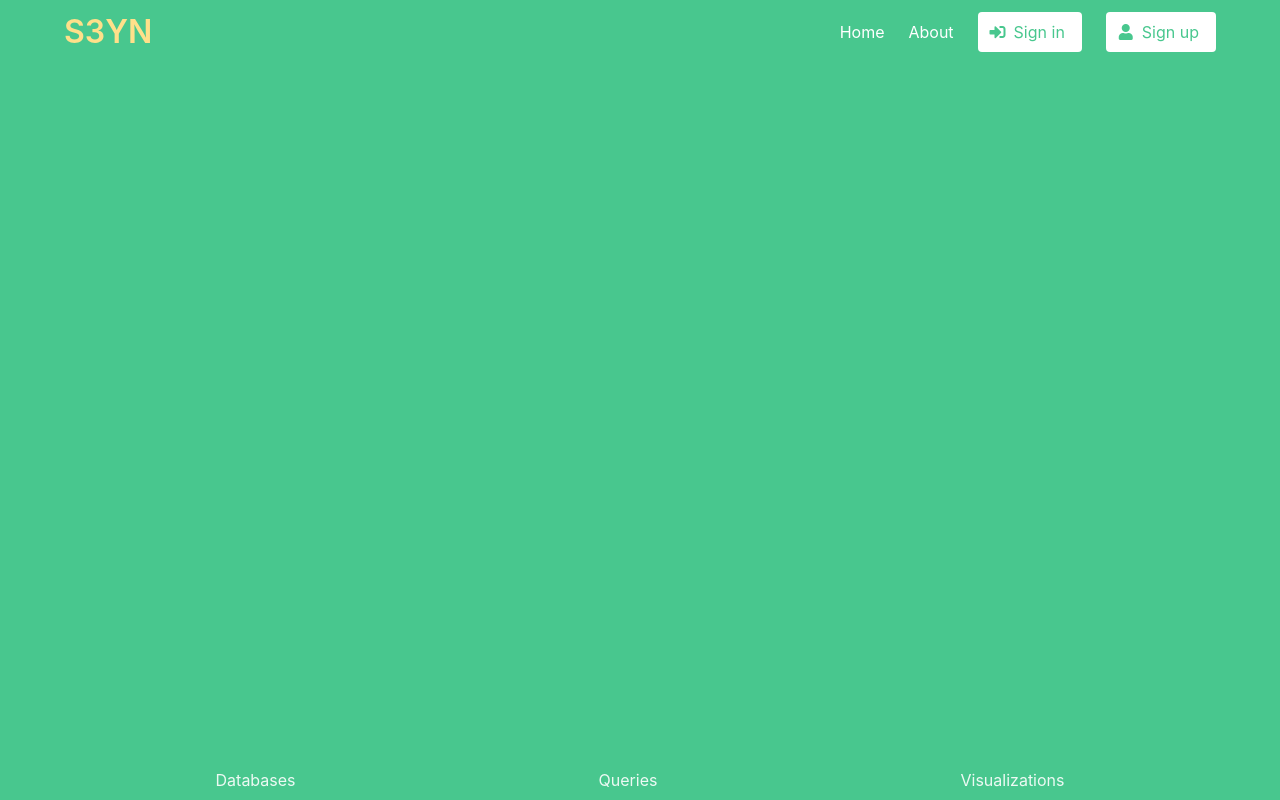
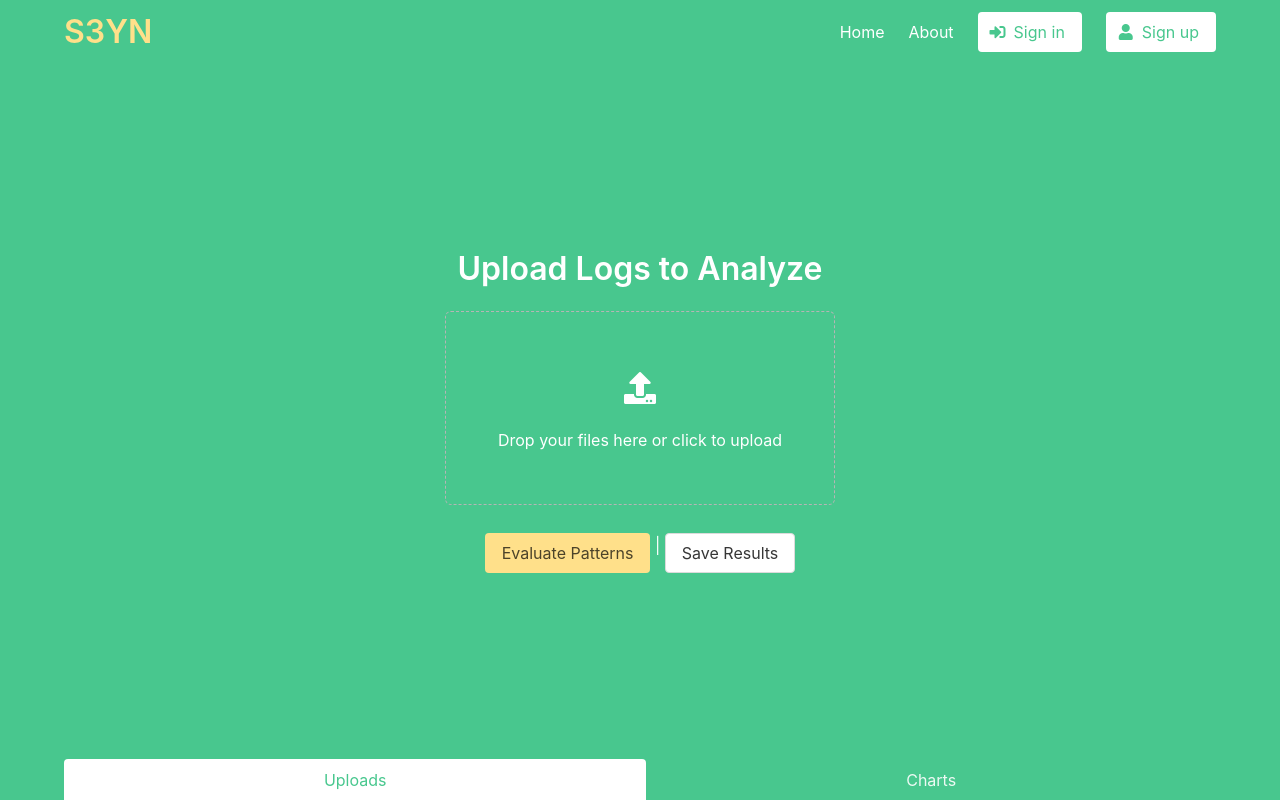
Before and after one commit to cgavir29/S3YN, a Vue app in the folder frontend/: page /uploads in a window 1280 px wide. Built offline with nearby package versions, Linux system fonts and the light colour scheme.

Commit message:
Frontend

```diff
--- a/frontend/src/components/DatabaseForm.vue
+++ /dev/null
@@ -1,60 +0,0 @@
-<template>
-    <div class="container">
-    <b-field label="Database Name">
-      <b-input v-model="db.name" type="text" required></b-input>
-    </b-field>
-
-    <b-field label="Database URL">
-      <b-input v-model="db.url" type="text" required></b-input>
-    </b-field>
-
-    <b-field label="Database Username">
-      <b-input v-model="db.username" type="text" required></b-input>
-    </b-field>
-
-    <b-field label="Database Password">
-      <b-input v-model="db.password" type="password" password-reveal required></b-input>
-    </b-field>
-
-    <b-button class="has-text-weight-bold is-warning" v-on:click="handleSubmit">Add</b-button>
-    </div>
-</template>
-
-<script>
-import axios from 'axios'
-
-export default {
-  name: 'DatabaseForm',
-  data() {
-    return {
-      db: {
-        name: '',
-        url: '',
-        username: '',
-        password: ''
-      }
-    }
-  },
-  methods: {
-    handleSubmit() {
-      if (this.db.name === '' || this.db.url === '' || this.db.username === '' || this.db.password === '') return
-      axios.post('/api/databases', this.db)
-        .then(res => {
-          console.log(res.data)
-        })
-        .catch(error => {
-          this.$buefy.dialog.alert({
-            title: 'Error',
-            message: error.response.data.error,
-            type: 'is-danger',
-            hasIcon: true,
-            icon: 'times-circle',
-            iconPack: 'fa',
-            ariaRole: 'alertdialog',
-            ariaModal: true
-          })
-        })
-    }
-  }
-}
-</script>
--- a/frontend/src/components/DatabaseQuery.vue
+++ /dev/null
@@ -1,20 +0,0 @@
-<template>
-  <div class="container">
-    <b-field>
-      <b-select placeholder="Database">
-        <option>PostgreSQL</option>
-        <option>MySQL</option>
-        <option>SQLite</option>
-      </b-select>
-    </b-field>
-
-    <b-field>
-      <b-select placeholder="Table">
-        <option>Temperature</option>
-        <option>GPS</option>
-      </b-select>
-    </b-field>
-
-    <b-button class="has-text-weight-bold is-warning">Query</b-button>
-  </div>
-</template>
--- a/frontend/src/components/TheFooter.vue
+++ b/frontend/src/components/TheFooter.vue
@@ -4,14 +4,11 @@
     <nav class="tabs is-boxed is-fullwidth">
       <div class="container">
         <ul>
-          <router-link tag="li" :to="{ name : 'Databases' }" active-class="is-active" exact>
-            <a>Databases</a>
+          <router-link tag="li" :to="{ name : 'Uploads' }" active-class="is-active" exact>
+            <a>Uploads</a>
           </router-link>
-          <router-link tag="li" :to="{ name : 'Queries' }" active-class="is-active" exact>
-            <a>Queries</a>
-          </router-link>
-          <router-link tag="li" :to="{ name : 'Visualizations' }" active-class="is-active" exact>
-            <a>Visualizations</a>
+          <router-link tag="li" :to="{ name : 'Charts' }" active-class="is-active" exact>
+            <a>Charts</a>
           </router-link>
         </ul>
       </div>
--- /dev/null
+++ b/frontend/src/components/UploadLog.vue
@@ -0,0 +1,72 @@
+<template>
+  <div class="container has-text-centered">
+    <b-field>
+      <b-upload v-model="dropFiles" multiple drag-drop>
+        <section class="section">
+          <div class="content has-text-centered">
+            <p>
+              <b-icon icon="upload" size="is-large"></b-icon>
+            </p>
+            <p>Drop your files here or click to upload</p>
+          </div>
+        </section>
+      </b-upload>
+    </b-field>
+
+    <div class="tags has-text-centered">
+      <span v-for="(file, index) in dropFiles" :key="index" class="tag is-info">
+        {{file.name}}
+        <button class="delete is-small" type="button" @click="deleteDropFile(index)"></button>
+      </span>
+    </div>
+
+    <b-button type="is-warning" @click="evaluatePatterns()">Evaluate Patterns</b-button> |
+    <b-button type="is-twitter">Save Results</b-button>
+  </div>
+</template>
+
+<script>
+export default {
+  data() {
+    return {
+      dropFiles: []
+    }
+  },
+  methods: {
+    evaluatePatterns() {
+      if (this.dropFiles.length) {
+        console.log('leyendo')
+        const reader = new FileReader()
+        const a = new Promise((resolve, reject) => {
+          reader.onload = event => resolve(event.target.result)
+          reader.onerror = error => reject(error)
+          reader.readAsText(this.dropFiles[0])
+        })
+
+        a.then(res => {
+          this.$buefy.dialog.alert({
+            title: 'Uploaded Log',
+            message: res,
+            type: 'is-info',
+            confirmText: 'Ok'
+          })
+        })
+      } else {
+        this.$buefy.dialog.alert({
+          title: 'Error',
+          message: 'Please upload a file first.',
+          type: 'is-danger',
+          hasIcon: true,
+          icon: 'times-circle',
+          iconPack: 'fa',
+          ariaRole: 'alertdialog',
+          ariaModal: true
+        })
+      }
+    },
+    deleteDropFile(index) {
+      this.dropFiles.splice(index, 1)
+    }
+  }
+}
+</script>
--- a/frontend/src/router/index.js
+++ b/frontend/src/router/index.js
@@ -2,9 +2,8 @@ import Vue from 'vue'
 import VueRouter from 'vue-router'
 import Home from '../views/Home.vue'
 import About from '../views/About.vue'
-import Databases from '../views/Databases.vue'
-import Queries from '../views/Queries.vue'
-import Visualizations from '../views/Visualizations.vue'
+import Uploads from '../views/Uploads.vue'
+import Charts from '../views/Charts.vue'
 
 Vue.use(VueRouter)
 
@@ -20,19 +19,14 @@ const routes = [
     component: About
   },
   {
-    path: '/databases',
-    name: 'Databases',
-    component: Databases
+    path: '/uploads',
+    name: 'Uploads',
+    component: Uploads
   },
   {
-    path: '/queries',
-    name: 'Queries',
-    component: Queries
-  },
-  {
-    path: '/visualizations',
-    name: 'Visualizations',
-    component: Visualizations
+    path: '/charts',
+    name: 'Charts',
+    component: Charts
   }
 ]
 
--- a/frontend/src/views/Visualizations.vue
+++ b/frontend/src/views/Charts.vue
@@ -1,5 +1,5 @@
 <template>
-  <div>
+  <div class="container">
     <h1 class="title">Charts</h1>
   </div>
 </template>
--- a/frontend/src/views/Databases.vue
+++ /dev/null
@@ -1,17 +0,0 @@
-<template>
-    <div>
-      <h1 class="title">Add Database Credentials</h1>
-      <DatabaseForm />
-    </div>
-</template>
-
-<script>
-import DatabaseForm from '@/components/DatabaseForm.vue'
-
-export default {
-  name: 'Databases',
-  components: {
-    DatabaseForm
-  }
-}
-</script>
--- a/frontend/src/views/Queries.vue
+++ /dev/null
@@ -1,17 +0,0 @@
-<template>
-  <div>
-    <h1 class="title">Select Database to Query</h1>
-    <DatabaseQuery />
-  </div>
-</template>
-
-<script>
-import DatabaseQuery from '@/components/DatabaseQuery.vue'
-
-export default {
-  name: 'Queries',
-  components: {
-    DatabaseQuery
-  }
-}
-</script>
--- /dev/null
+++ b/frontend/src/views/Uploads.vue
@@ -0,0 +1,17 @@
+<template>
+  <div class="container">
+    <h1 class="title">Upload Logs to Analyze</h1>
+    <UploadLog />
+  </div>
+</template>
+
+<script>
+import UploadLog from '@/components/UploadLog.vue'
+
+export default {
+  name: 'Uploads',
+  components: {
+    UploadLog
+  }
+}
+</script>
```
